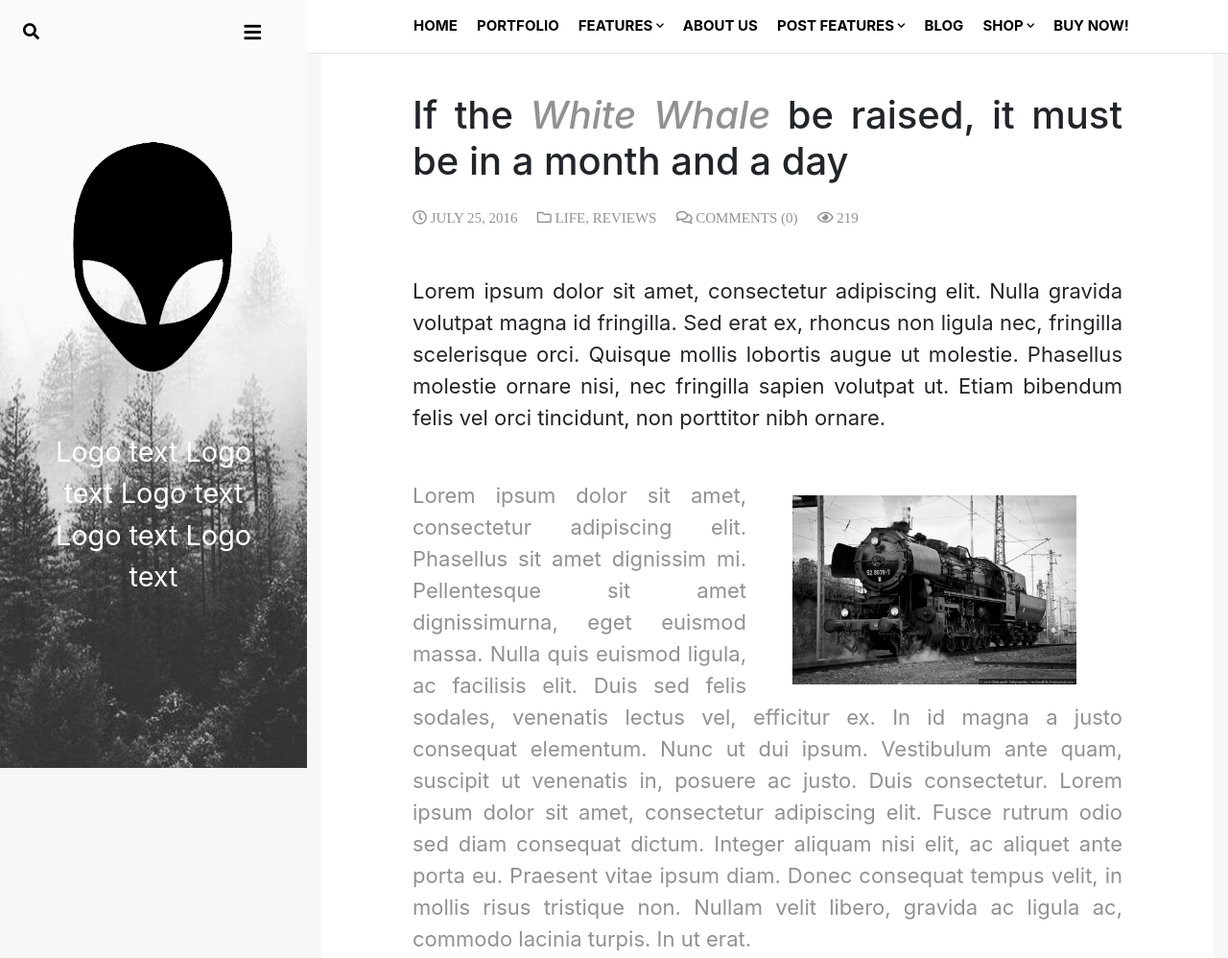
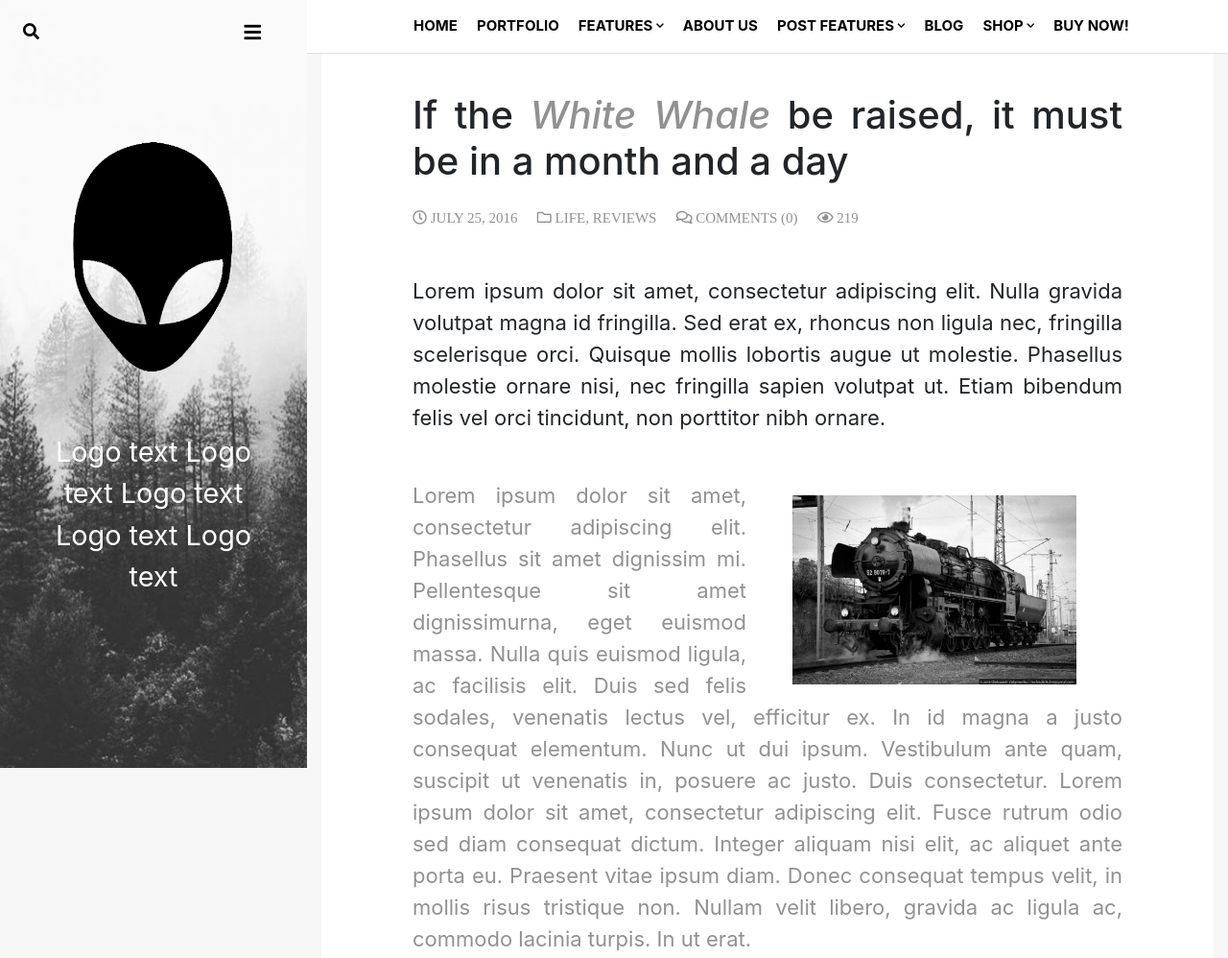
Before and after one commit to AOnTeb9Celuet/zad-3, a plain HTML site: page index.html in a window 1280 px wide. Shown: the top 998 px of the page at 96% size. Drawn offline with nearby package versions, Linux system fonts and the light colour scheme.

Commit message:
Поправил сайдбар

```diff
--- a/css/style.css
+++ b/css/style.css
@@ -5,9 +5,8 @@ body {
 .sidebar {
     position: fixed;
     height: 100vh;
-}
-.bg {
     background-image: url(../img/forest.jpg);
+    background-size: cover;
     padding:0;
 }
 
```
